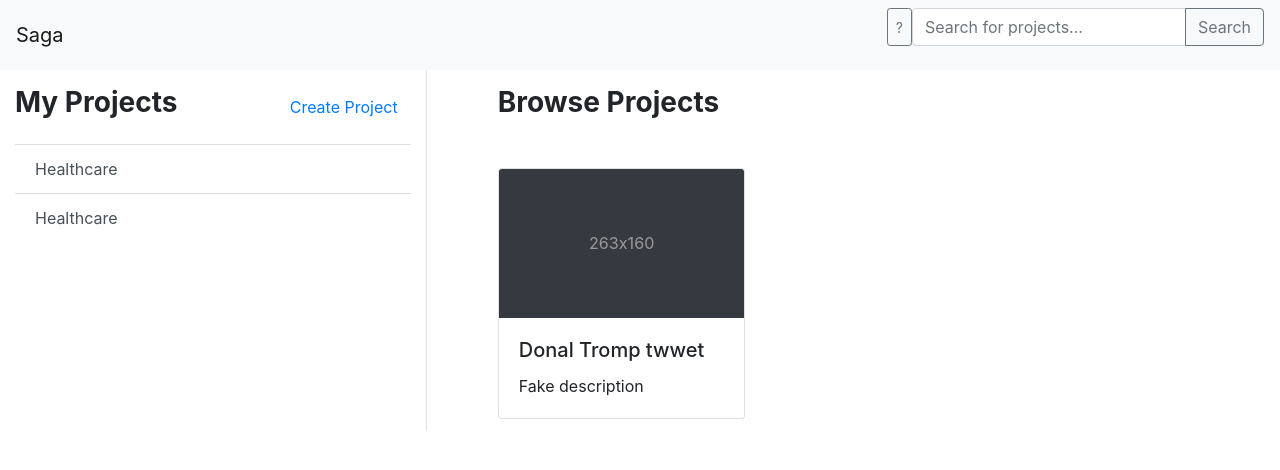
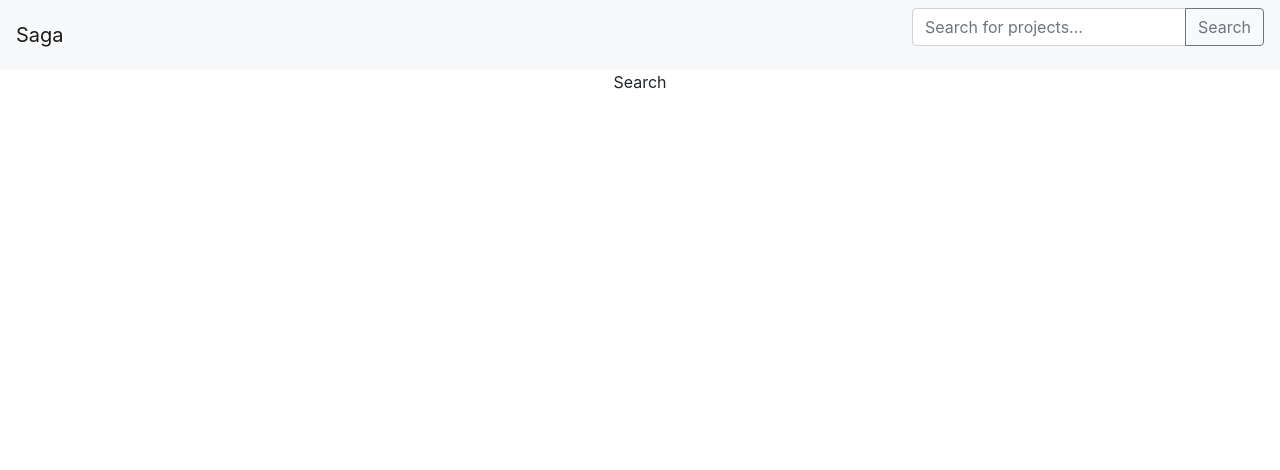
Before and after one commit to josephmannis/saga-ml-client, a React (Create React App) app: page /search in a window 1280 px wide. Shown: the top 470 px of the page. Built offline with nearby package versions, Linux system fonts and the light colour scheme.

Commit message:
Added router and routing to major pages, removed help button from header cause it's a lil ugly and we won't need it yet. Also made header logo route correctly.

```diff
--- a/package.json
+++ b/package.json
@@ -9,12 +9,14 @@
     "@types/react": "16.9.8",
     "@types/react-dom": "16.9.2",
     "@types/react-redux": "^7.1.5",
+    "@types/react-router-dom": "^5.1.2",
     "@types/react-select": "^3.0.8",
     "bootstrap": "^4.3.1",
     "react": "^16.10.2",
     "react-bootstrap": "^1.0.0-beta.14",
     "react-dom": "^16.10.2",
     "react-redux": "^7.1.3",
+    "react-router-dom": "^5.1.2",
     "react-scripts": "3.2.0",
     "react-select": "^3.0.8",
     "redux": "^4.0.4",
--- a/src/App.tsx
+++ b/src/App.tsx
@@ -6,17 +6,33 @@ import { AppState } from './state/store';
 import { connect } from 'react-redux';
 import HomePage from './components/home/HomePage';
 import Header from "./components/global/Header";
+import {BrowserRouter as Router, Switch, Route } from 'react-router-dom';
+import ProjectSearch from './components/home/project-search/ProjectSearch';
+import ProjectDashboard from './components/project-dashboard/ProjectDashboard';
+
 
 interface AppProps {
   home: HomeState;
+
 }
 
 const App: React.FC<AppProps> = props => {
   return (
     <div className="App">
-      <Header/>
-      <HomePage userProjects={props.home.userProjects} featuredProjects={props.home.featuredProjects} />
-
+      <Router>
+        <Header/>
+        <Switch>
+          <Route path='/project'>
+            <div>Project page</div>
+          </Route>
+          <Route path='/search'>
+            <ProjectSearch/>
+          </Route>
+          <Route path='/'>
+            <HomePage userProjects={props.home.userProjects} featuredProjects={props.home.featuredProjects} />
+          </Route>
+        </Switch>
+      </Router>
     </div>
   );
 };
--- a/src/components/global/Header.tsx
+++ b/src/components/global/Header.tsx
@@ -10,9 +10,8 @@ interface IHeaderProps {
 const Header: React.FC<IHeaderProps> = props => {
   return (
     <Navbar bg="light" expand="lg">
-      <Navbar.Brand href="#home">Saga</Navbar.Brand>
+      <Navbar.Brand href="/">Saga</Navbar.Brand>
       <Nav className="ml-auto">
-        <HelpButton/> {/* Need to make clicking this do something*/}
         <SearchBar hintText={"Search for projects..."}/>
       </Nav>
     </Navbar>
--- a/src/components/home/HomePage.tsx
+++ b/src/components/home/HomePage.tsx
@@ -44,10 +44,11 @@ class HomePage extends React.Component<IHomePageProps, IHomePageState> {
     public render() {
         return (
             <Container fluid className='p-0'>
-                {this.state.creatingProject && <CreateProjectForm onFormCancelled={() => this.toggleProjectCreation()} onFormCompleted={(projectTitle: string,topics: string[], projectDescription: string) => this.onProjectCreated(projectTitle, topics, projectDescription)}/>}
+                {this.state.creatingProject && <CreateProjectForm onFormCancelled={() => this.toggleProjectCreation()}
+                 onFormCompleted={(projectTitle: string,topics: string[], projectDescription: string) => this.onProjectCreated(projectTitle, topics, projectDescription)}/>}
                 <Row noGutters className='align-content-start'>
                     <Col xs={4} className='border-right'>
-                        <ProjectPanel onProjectCreationRequested={() => this.toggleProjectCreation()} projects={ this.state.userProjects } onProjectSelected ={ (projectID: string) => {this.selectProject(projectID)} }/>
+                        <ProjectPanel onProjectCreationRequested={() => this.toggleProjectCreation()} projects={ this.state.userProjects } onProjectSelected = { (projectID: string) => {this.selectProject(projectID)} }/>
                     </Col>
                     <Col xs>
                         <ProjectDiscovery publishedProjects={this.state.featuredProjects}/>
--- a/src/components/home/project-search/ProjectSearch.tsx
+++ b/src/components/home/project-search/ProjectSearch.tsx
@@ -1,4 +1,4 @@
-import React from 'react'
+import React from 'react';
 
 
 interface IProjectSearchProps {
@@ -10,11 +10,17 @@ interface IProjectSearchState {
 }
 
 class ProjectSearch extends React.Component<IProjectSearchProps, IProjectSearchState> {
-constructor(props: IProjectSearchProps) {
-super(props);
-this.state = {
-}
-}
+    constructor(props: IProjectSearchProps) {
+        super(props);
+        this.state = {
+        }
+    }
+
+    public render() {
+        return (
+            <div>Search</div>
+        );
+    }
 }
 
-export default ProjectSearch
+export default ProjectSearch;
```
Also changed, not shown: 1 other file (tests, documents, lock files or other folders).
